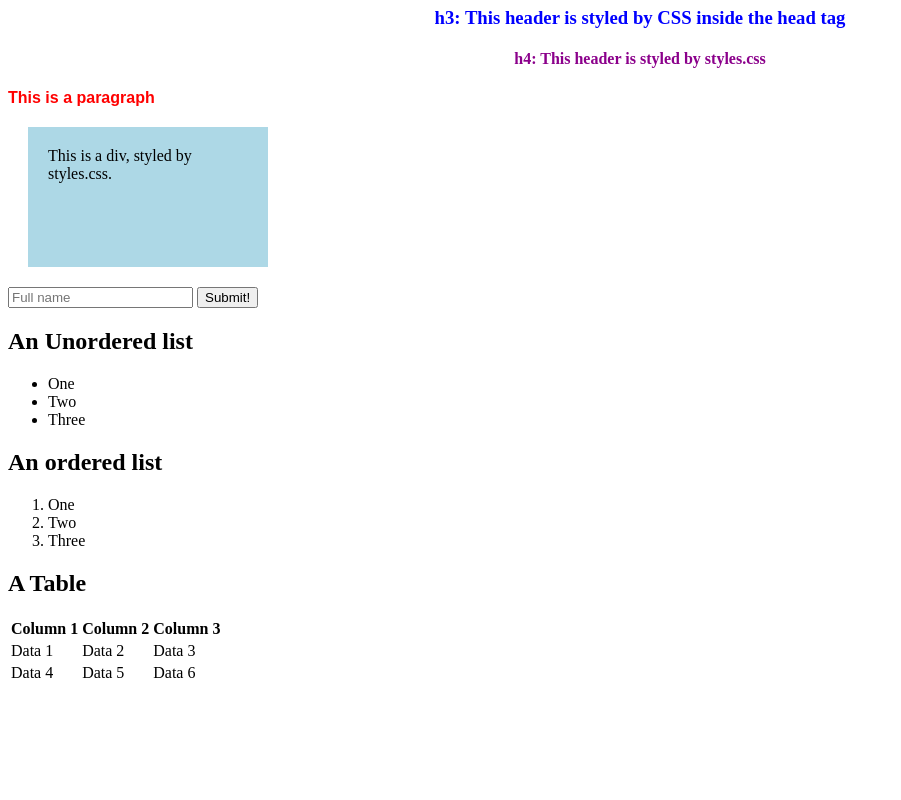
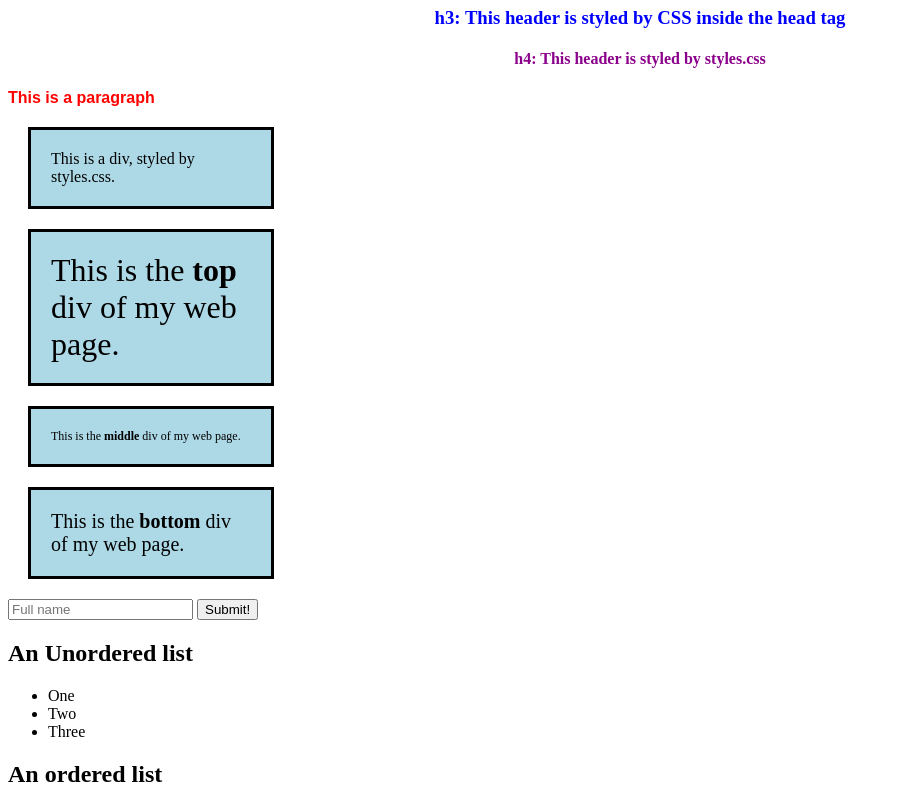
Before and after one commit to donfreiday/cs50-web-programming, a plain HTML site: page lecture00-html-css-basics/demo.html in a window 1280 px wide. Shown: the part 660-1460 px from the top of the page, without its empty margins (0-901 px from the left). Before the commit the page ends 1353 px from the top, so only its background shows below. Drawn offline with Linux system fonts and the light colour scheme.

Commit message:
Wrap up lecture 0

```diff
--- a/01-basic-html/styles.css
+++ /dev/null
@@ -1,19 +0,0 @@
-h4 {
-    color: darkmagenta;
-    text-align: center;
-}
-
-p {
-    color: red;
-    font-family: Arial, sans-serif;
-    font-size: 16px;
-    font-weight: bold;
-}
-
-div {
-    background-color: lightblue;
-    width:200px;
-    height:100px;
-    margin:20px;
-    padding:20px;
-}
--- a/01-basic-html/demo.html
+++ b/lecture00-html-css-basics/demo.html
@@ -1,7 +1,8 @@
+<!-- This is a comment -->
 <!DOCTYPE html>
 <html>
     <head>
-        <title>Basic HTML</title>
+        <title>Don's Basic HTML</title>
         <style>
             h3 {
                 color:blue;
@@ -20,6 +21,15 @@
         <p>This is a paragraph</p>
         <div>
             This is a div, styled by styles.css.
+        </div>
+        <div id="top">
+            This is the <span class="name">top</span> div of my web page.
+        </div>
+        <div id="middle">
+            This is the <span class="name">middle</span> div of my web page.
+        </div>
+        <div id="bottom">
+            This is the <span class="name">bottom</span> div of my web page.
         </div>
         <form>
             <input type="text" placeholder="Full name" name="name">
--- /dev/null
+++ b/lecture00-html-css-basics/styles.css
@@ -0,0 +1,51 @@
+h4 {
+    color: darkmagenta;
+    text-align: center;
+}
+
+p {
+    color: red;
+    font-family: Arial, sans-serif;
+    font-size: 16px;
+    font-weight: bold;
+}
+
+div {
+    border: 3px solid black;
+    background-color: lightblue;
+    width:200px;
+    margin:20px;
+    padding:20px;
+}
+
+table {
+    border: 2px solid black;
+    border-collapse: collapse;
+    width: 50%;
+}
+
+th, td {
+    border: 1px solid black;
+    padding: 5px;
+    text-align: center;
+}
+
+th {
+    background-color: lightgray;
+}
+
+#top {
+    font-size:32px;
+}
+
+#middle {
+    font-size:12px;
+}
+
+#bottom {
+    font-size:20px;
+}
+
+.name {
+    font-weight: bold;
+}
```
Also changed, not shown: 1 other file.
